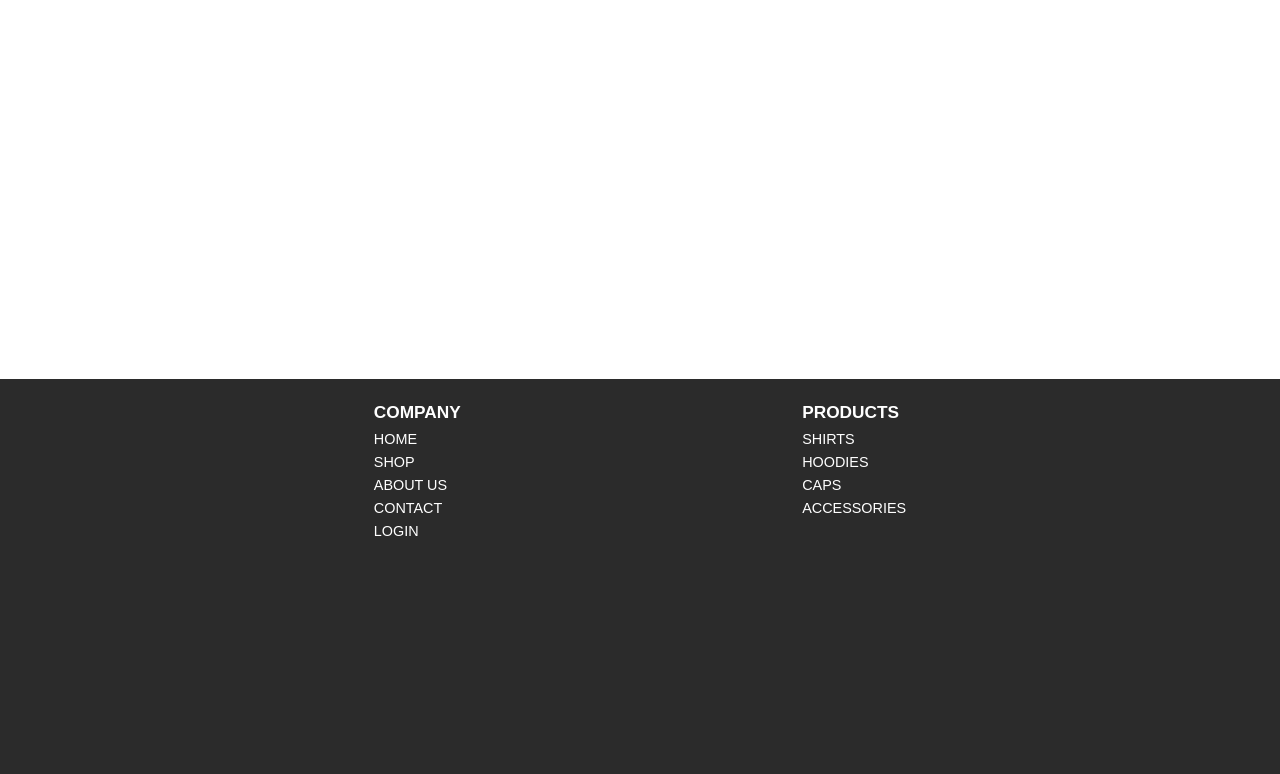
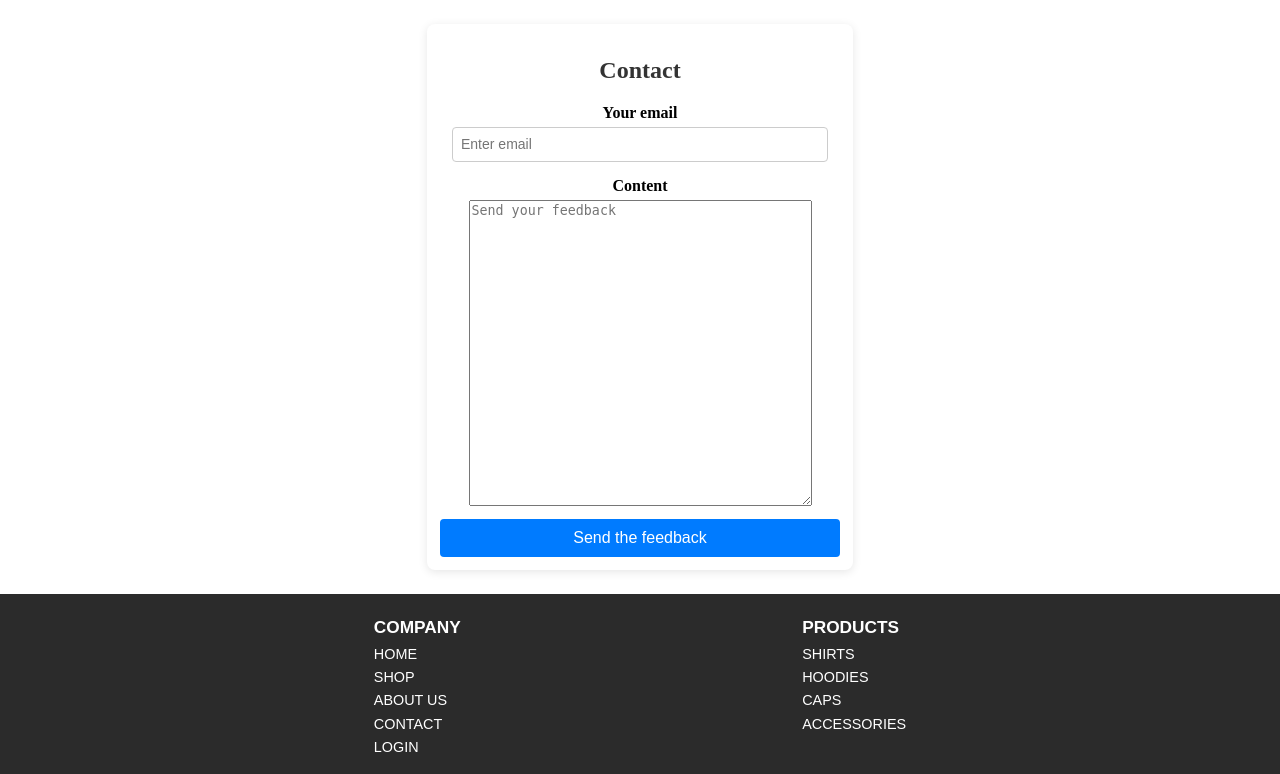
Before and after one commit to JaQubus/OneLastMerch, a Django app: page /contact/ in a window 1280 px wide. Shown: the part 241-1015 px from the top of the page. Before the commit the page ends 777 px from the top, so only its background shows below. Run offline with Django 5.2, Linux system fonts and the light colour scheme.

Commit message:
SMTP works, contact now has form that sends email as feedback. About-Us also has UI.

```diff
--- a/OneLastMerch/auth/forms.py
+++ b/OneLastMerch/auth/forms.py
@@ -5,7 +5,8 @@ from .models import User
 class RegisterForm(UserCreationForm):
     email = forms.EmailField(
         required=True,
-        widget=forms.EmailInput(attrs={'placeholder': 'Enter email'})
+        widget=forms.EmailInput(attrs={'placeholder': 'Enter email'}),
+        min_length=3
     )
 
     class Meta:
--- a/OneLastMerch/auth/templates/auth_templates/login.html
+++ b/OneLastMerch/auth/templates/auth_templates/login.html
@@ -2,9 +2,9 @@
 {% load static %}
 
 {% block content %}
-<section class="register-container">
-    <link rel="stylesheet" href="{% static 'auth/css/register.css' %}" />
-    <form method="POST" action="{% url 'login' %}" class="register-form">
+<section class="form-container">
+    <link rel="stylesheet" href="{% static 'css/form.css' %}" />
+    <form method="POST" action="{% url 'login' %}" class="form">
         <h2>Log in</h2>
         {% csrf_token %}
         {% for field in form %}
--- a/OneLastMerch/auth/templates/auth_templates/register.html
+++ b/OneLastMerch/auth/templates/auth_templates/register.html
@@ -3,9 +3,9 @@
 {% load custom_filters %}
 
 {% block content %}
-<section class="register-container">
-    <link rel="stylesheet" href="{% static 'auth/css/register.css' %}" />
-    <form method="POST" action="{% url 'register' %}" class="register-form">
+<section class="form-container">
+    <link rel="stylesheet" href="{% static 'css/form.css' %}" />
+    <form method="POST" action="{% url 'register' %}" class="form">
         <h2>Register</h2>
         {% csrf_token %}
         {% for field in form %}
--- a/OneLastMerch/auth/static/auth/css/register.css
+++ b/OneLastMerch/static/css/form.css
@@ -1,4 +1,4 @@
-.register-container {
+.form-container {
     display: flex;
     width: 100%;
     height: 100%;
@@ -7,7 +7,7 @@
     justify-content: center;
 }
 
-.register-form {
+.form {
     display: flex;
     flex-direction: column;
     align-items: center;
@@ -18,19 +18,19 @@
     max-width: 400px;
     padding: 0.8em;
 }
-.register-form h2 {
+.form h2 {
     margin-bottom: 20px;
     font-size: 24px;
     color: #333;
 }
-.register-form label {
+.form label {
     width: 100%;
     text-align: center;
     display: block;
     margin-bottom: 5px;
     font-weight: bold;
 }
-.register-form input {
+.form input {
     width: calc(100% - 3em);
     padding: 0.6em;
     margin-bottom: 15px;
@@ -38,7 +38,7 @@
     border-radius: 4px;
     font-size: 14px;
 }
-.register-form button {
+.form button {
     width: 100%;
     padding: 10px;
     background-color: #007BFF;
@@ -49,10 +49,14 @@
     border-radius: 4px;
     transition: all 0.5s;
 }
-.register-form button:hover {
+.form button:hover {
     background-color: #002488;
 }
 
 .form-error {
     color: red;
 }
+
+.form textarea {
+    margin-bottom: 1em;
+}
--- a/OneLastMerch/ui/forms.py
+++ b/OneLastMerch/ui/forms.py
@@ -3,9 +3,14 @@ from django import forms
 class ContactForm(forms.Form):
     sender = forms.EmailField(
         required=True,
-        widget=forms.EmailInput(attrs={'placeholder': 'Enter email'})
+        widget=forms.EmailInput(attrs={'placeholder': 'Enter email'}),
+        min_length=3,
+        max_length=100,
+        label="Your email"
     )
     content = forms.CharField(
         required=True,
-        widget=forms.PasswordInput(attrs={'placeholder': 'Enter password'})
+        widget=forms.Textarea(attrs={'placeholder': 'Send your feedback', 'rows': 20, 'cols': 40}),
+        min_length=3,
+        max_length=5000
     )
--- a/OneLastMerch/ui/templates/ui/contact.html
+++ b/OneLastMerch/ui/templates/ui/contact.html
@@ -1,6 +1,30 @@
 {% extends 'base/index.html' %}
 {% load static %}
+{% load custom_filters %}
 
 {% block content %}
-
+<section class="form-container">
+    <link rel="stylesheet" href="{% static 'css/form.css' %}" />
+    <form method="POST" action="{% url 'contact' %}" class="form">
+        <h2>Contact</h2>
+        {% csrf_token %}
+        {% if form %}
+            {% for field in form %}
+                {% if field.errors%}
+                    <label for="{{ field.id_for_label }}" class="form-error">{{ field.label }}</label>
+                    {{ field|add_class:"form-error" }}
+                    {% for e_field in field.errors %}
+                    <p class="form-error">{{ e_field }}</p>
+                {% endfor %}
+                {% else %}
+                <label for="{{ field.id_for_label }}">{{ field.label }}</label>
+                {{ field }}
+                {% endif %}
+            {% endfor %}
+            <button type="submit">Send the feedback</button>
+        {% else %}
+            <p>{{ success }}</p>
+        {% endif %}
+    </form>
+</section>
 {% endblock %}
--- a/OneLastMerch/ui/urls.py
+++ b/OneLastMerch/ui/urls.py
@@ -3,9 +3,9 @@ from . import views
 
 urlpatterns = [
     path('shop/', views.shop, name='shop'),
-    path('shop/<str:filter>/', views.shop_filter, name='shop'),
-    path('about-us/', views.about_us, name='shop'),
-    path('contact/', views.contact, name='shop'),
-    path('account', views.account, name="account"),
+    path('shop/<str:filter>/', views.shop_filter, name='shop-filter'),
+    path('about-us/', views.about_us, name='about-us'),
+    path('contact/', views.contact, name='contact'),
+    path('account/', views.account, name="account"),
     # path('load_items', views.load_items, name="load_items")
 ]
--- a/OneLastMerch/ui/views.py
+++ b/OneLastMerch/ui/views.py
@@ -1,6 +1,13 @@
 from django.shortcuts import render, redirect
 import os
 from .models import Item
+from .forms import ContactForm
+from dotenv import load_dotenv
+from django.core.mail import send_mail
+
+load_dotenv()
+
+
 
 def shop(request):
     items = {"items": Item.objects.all().values("title", "price", "image")}
@@ -10,12 +17,32 @@ def shop_filter(request, filter):
     items = {"items": Item.objects.all().values("title", "price", "image").filter(tag=filter)}
     return render(request, 'ui/shop.html', items)
 
-
 def about_us(request):
     return render(request, 'ui/about-us.html')
 
 def contact(request):
-    return render(request, 'ui/contact.html')
+    print(request.method)
+    if request.method == 'POST':
+        form = ContactForm(request.POST)
+        if form.is_valid():
+            sender_email = form.cleaned_data["sender"]
+            content = form.cleaned_data["content"]
+
+            receiver_list = [os.getenv("RECEIVER_EMAIL")] # needs to be a list
+
+            subject = f"Feedback from {sender_email} OneLastMerch"
+
+            message = f"OneLastMerch \nEmail: {sender_email}\n\nFeedback:\n{content}"
+
+            from_email = sender_email
+
+            send_mail(subject, message, from_email, receiver_list)
+            print("Sending confirmed")
+            return render(request, 'ui/contact.html', {"success": "Thank you for your feedback"})
+
+    else:
+        form = ContactForm()
+    return render(request, 'ui/contact.html', {"form": form})
 
 def account(request):
     return render(request, 'ui/account.html')
```
Also changed, not shown: OneLastMerch/OneLastMerch/settings.py (+9 -0 lines), OneLastMerch/ui/static/ui/css/about-us.css (added, +30 -0 lines), OneLastMerch/ui/templates/ui/about-us.html (+25 -0 lines), OneLastMerch/static/page_images/OneLast.png (added), OneLastMerch/static/page_images/OneLastPresenter.jpg (added).
